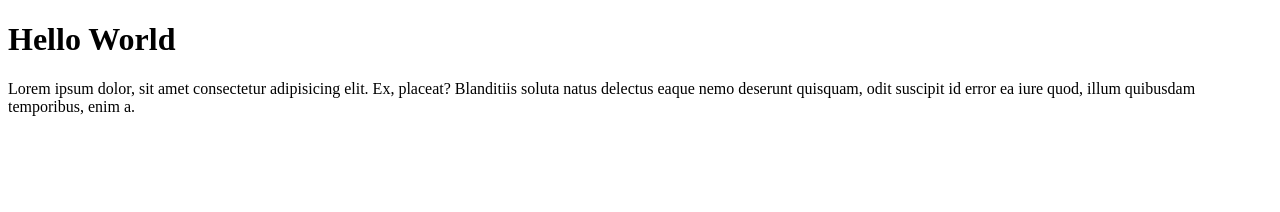
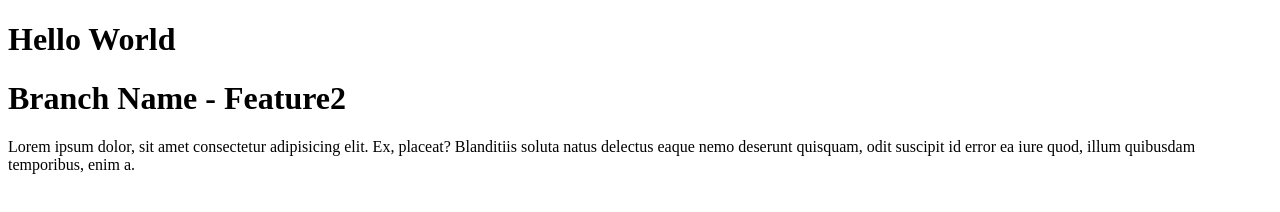
Before and after one commit to Dhruv-Nagal/LocalRepo, a plain HTML site: page index.html in a window 1280 px wide. Drawn offline with Linux system fonts and the light colour scheme.

Commit message:
Feature2 Commited a change

```diff
--- a/index.html
+++ b/index.html
@@ -7,6 +7,7 @@
 </head>
 <body>
     <h1>Hello World</h1>
+    <h1>Branch Name - Feature2</h1>
     <p>Lorem ipsum dolor, sit amet consectetur adipisicing elit. Ex, placeat? Blanditiis soluta natus delectus eaque nemo deserunt quisquam, odit suscipit id error ea iure quod, illum quibusdam temporibus, enim a.</p>
 </body>
 </html>
```
